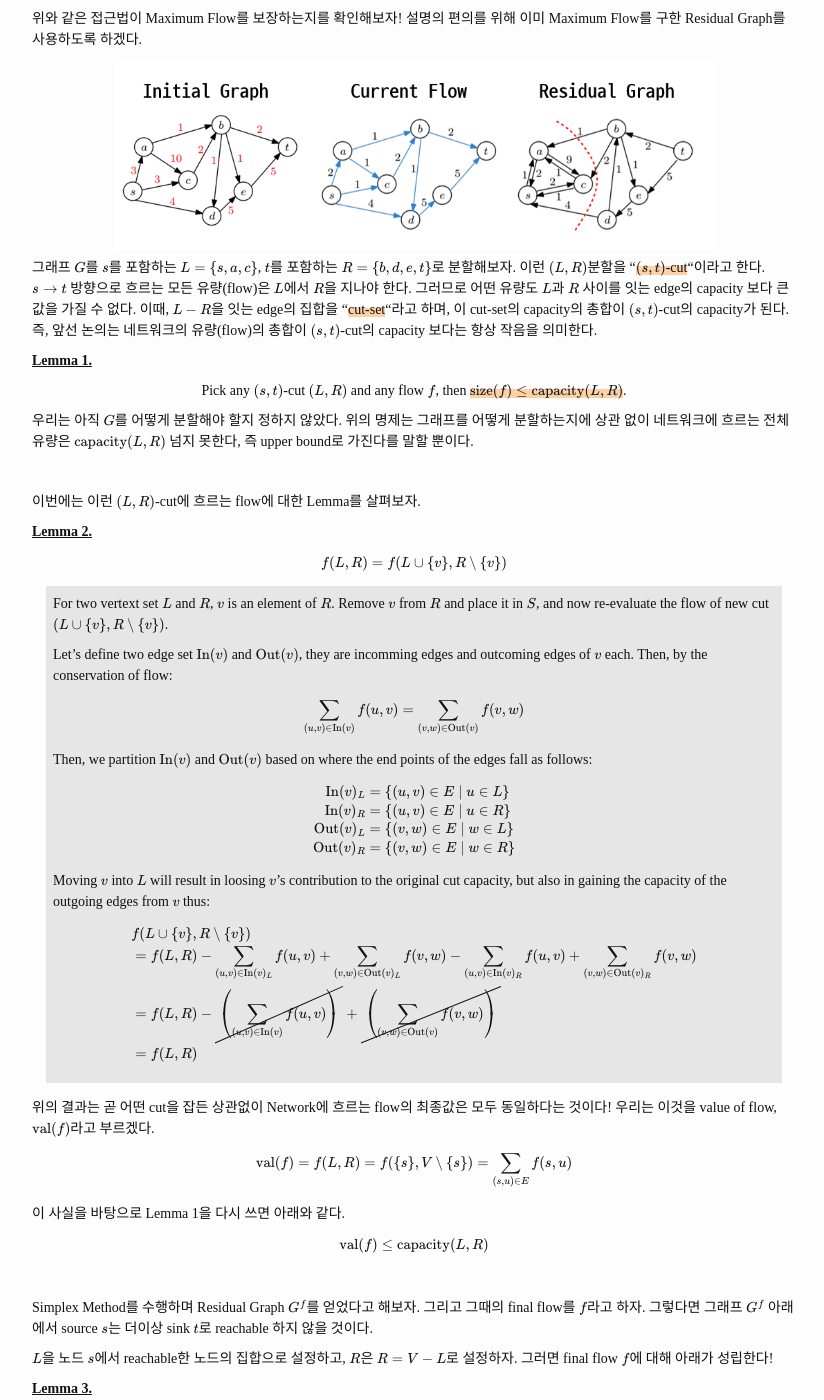
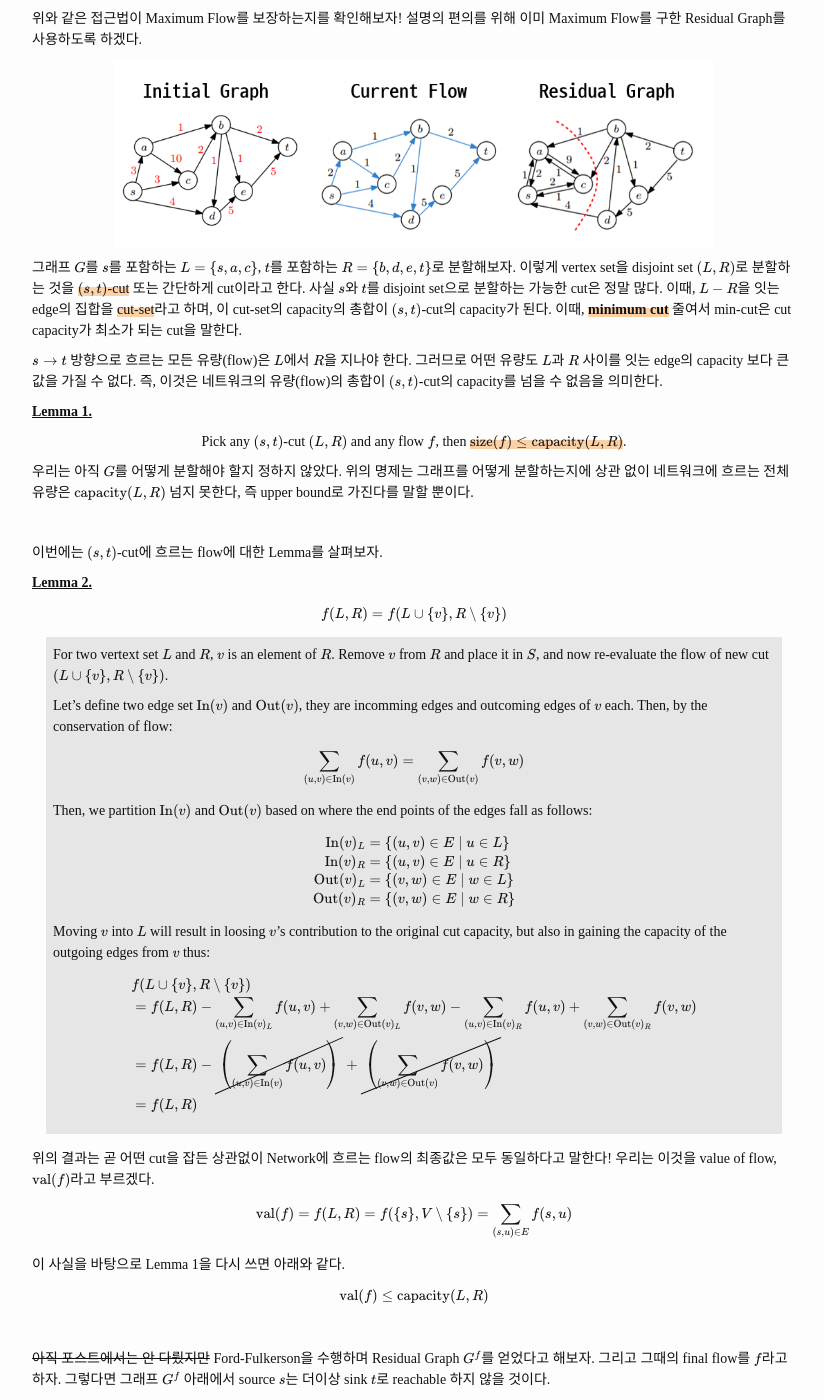
Before and after one commit to BlueHorn07/computer_science, a Jekyll site: the page built from _posts/algorithm/2021-07-16-network-flow.md, in a window 1280 px wide and 1400 px high, scrolled down 2029 px. Shown: the whole window, without its empty margins (226-1050 px from the left). Built offline with Jekyll 4.4.1, drawn with Linux system fonts in a browser that asks for light colours; nearby versions of some CDN libraries; some web fonts are replaced; some of the changed text lies outside the part shown.

Commit message:
update posts

```diff
--- a/_posts/algorithm/2021-07-16-network-flow.md
+++ b/_posts/algorithm/2021-07-16-network-flow.md
@@ -107,7 +107,9 @@ $$
   <img src="{{ "/images/algorithm/network-flow-3.png" | relative_url }}" width="600px">
 </div>
 
-그래프 $G$를 $s$를 포함하는 $L = \\{ s, a, c\\}$, $t$를 포함하는 $R=\\{ b, d, e, t\\}$로 분할해보자. 이런 $(L, R)$분할을 "<span class="half_HL">$(s, t)$-cut</span>"이라고 한다. $s \rightarrow t$ 방향으로 흐르는 모든 유량(flow)은 $L$에서 $R$을 지나야 한다. 그러므로 어떤 유량도 $L$과 $R$ 사이를 잇는 edge의 capacity 보다 큰 값을 가질 수 없다. 이때, $L-R$을 잇는 edge의 집합을 "<span class="half_HL">cut-set</span>"라고 하며, 이 cut-set의 capacity의 총합이 $(s, t)$-cut의 capacity가 된다. 즉, 앞선 논의는 네트워크의 유량(flow)의 총합이 $(s, t)$-cut의 capacity 보다는 항상 작음을 의미한다.
+그래프 $G$를 $s$를 포함하는 $L = \\{ s, a, c\\}$, $t$를 포함하는 $R=\\{ b, d, e, t\\}$로 분할해보자. 이렇게 vertex set을 disjoint set $(L, R)$로 분할하는 것을 <span class="half_HL">$(s, t)$-cut</span> 또는 간단하게 cut이라고 한다. 사실 $s$와 $t$를 disjoint set으로 분할하는 가능한 cut은 정말 많다. 이때, $L-R$을 잇는 edge의 집합을 <span class="half_HL">cut-set</span>라고 하며, 이 cut-set의 capacity의 총합이 $(s, t)$-cut의 capacity가 된다. 이때, **<span class="half_HL">minimum cut</span>** 줄여서 min-cut은 cut capacity가 최소가 되는 cut을 말한다.
+
+$s \rightarrow t$ 방향으로 흐르는 모든 유량(flow)은 $L$에서 $R$을 지나야 한다. 그러므로 어떤 유량도 $L$과 $R$ 사이를 잇는 edge의 capacity 보다 큰 값을 가질 수 없다.  즉, 이것은 네트워크의 유량(flow)의 총합이 $(s, t)$-cut의 capacity를 넘을 수 없음을 의미한다.
 
 <span class="statement-title">Lemma 1.</span><br>
 
@@ -121,7 +123,7 @@ Pick any $(s, t)$-cut $(L, R)$ and any flow $f$, then <span class="half_HL">$\te
 
 <br/>
 
-이번에는 이런 $(L, R)$-cut에 흐르는 flow에 대한 Lemma를 살펴보자.
+이번에는 $(s, t)$-cut에 흐르는 flow에 대한 Lemma를 살펴보자.
 
 <span class="statement-title">Lemma 2.</span><br>
 
@@ -163,7 +165,7 @@ $$
 
 </div>
 
-위의 결과는 곧 어떤 cut을 잡든 상관없이 Network에 흐르는 flow의 최종값은 모두 동일하다는 것이다! 우리는 이것을 value of flow, $\text{val}(f)$라고 부르겠다.
+위의 결과는 곧 어떤 cut을 잡든 상관없이 Network에 흐르는 flow의 최종값은 모두 동일하다고 말한다! 우리는 이것을 value of flow, $\text{val}(f)$라고 부르겠다.
 
 $$
 \text{val}(f) = f(L, R) = f(\{s\}, V \setminus \{s\}) = \sum_{(s, u) \in E} f(s, u)
@@ -177,13 +179,13 @@ $$
 
 <br/>
 
-Simplex Method를 수행하며 Residual Graph $G^f$를 얻었다고 해보자. 그리고 그때의 final flow를 $f$라고 하자. 그렇다면 그래프 $G^f$ 아래에서 source $s$는 더이상 sink $t$로 reachable 하지 않을 것이다.
+~~아직 포스트에서는 안 다뤘지만~~ Ford-Fulkerson을 수행하며 Residual Graph $G^f$를 얻었다고 해보자. 그리고 그때의 final flow를 $f$라고 하자. 그렇다면 그래프 $G^f$ 아래에서 source $s$는 더이상 sink $t$로 reachable 하지 않을 것이다.
 
 $L$을 노드 $s$에서 reachable한 노드의 집합으로 설정하고, $R$은 $R = V - L$로 설정하자. 그러면 final flow $f$에 대해 아래가 성립한다!
 
 <span class="statement-title">Lemma 3.</span><br>
 
-For the residual graph $G^f$ driven by the simple method, the following holds
+For the residual graph $G^f$ driven by Ford-Fulkerson(simplex method), the following holds
 
 $$
 \text{size}(f) = \text{capacity}(L, R)
@@ -195,13 +197,13 @@ $$
   <img src="{{ "/images/algorithm/network-flow-4.png" | relative_url }}" width="500px">
 </div>
 
-Simplex Method로부터 유래되는 $(L, R)$ 분할에 대해 $\text{size}(f) = \text{capacity}(L, R)$가 성립함을 증명해보자.
+Ford-Fulkerson으로 유도되는 $(L, R)$ 분할에 대해 $\text{size}(f) = \text{capacity}(L, R)$가 성립함을 증명해보자.
 
-먼저 $L \rightarrow R$ 방향의 edge들을 살펴보자. 이런 edge에 대해서는 $f_e = c_e$로 full capacity 만큼의 flow가 흐르게 된다. ($f_e \ne c_e$라면 flow를 더 흘려보낼 수 있기 때문에 final flow라는 가정을 위배한다.)
+먼저 $G^f$의 $L \rightarrow R$ 방향의 edge들을 살펴보자. 이런 edge에 대해서는 $f_e = c_e$로 full capacity 만큼의 flow가 흐른다. ($f_e \ne c_e$라면 flow를 더 흘려보낼 수 있기 때문에 final flow라는 가정을 위배한다.)
 
-다음으로 $L \leftarrow R$ 방향의 edge들을 살펴보자. 이런 edge에 대해서는 flow가 전혀 흐르지 않는 $f_{e'} = 0$이 된다. (만약 $f_{e'} \ne 0$라면 $f_{e'}$ 만큼 반대 방향으로 capacity가 생긴다. 이것을 따라 flow를 더 흘려보낼 수 있기 때문에 final flow 가정을 위배한다.)
+다음으로 $G^f$의 $L \leftarrow R$ 방향의 edge들을 살펴보자. 이런 edge에 대해서는 flow가 전혀 흐르지 않는 $f_{e'} = 0$이 된다. (만약 $f_{e'} \ne 0$라면 $f_{e'}$ 만큼 반대 방향으로 capacity가 생긴다. 이것을 따라 flow를 더 흘려보낼 수 있기 때문에 final flow 가정을 위배한다.)
 
-따라서, Simple Method로부터 유래되는 $(L, R)$ 분할 아래에서는 $\text{size}(f)$가 정확히 $L \rightarrow R$ 방향의 capacity 만큼 흐르게 된다! $\blacksquare$
+따라서, Ford-Fulkerson으로 유래되는 $(L, R)$ 분할 아래에서는 $\text{size}(f)$가 정확히 $L \rightarrow R$ 방향의 capacity 만큼 흐른다! $\blacksquare$
 
 </div>
 
@@ -257,7 +259,7 @@ $\blacksquare$
 
 </div>
 
-이렇게 Residual Graph $G^f$를 구축하며 Maximum Flow를 찾는 알고리즘으로 \<Ford-Fulkerson Algorithm\>과 \<Edmonds-Karp Algorithm\>이 있는데 위의 \<**MFMC Theorem**\>은 $(2) \implies (1)$을 보장하기 때문에 Residual Graph $G^f$ 아래에 augmenting path가 더이상 없는 그때 Maximum Flow를 얻을 수 있게 된다.
+이렇게 Residual Graph $G^f$를 구축하며 Maximum Flow를 찾는 알고리즘으로 \<Ford-Fulkerson Algorithm\>과 \<Edmonds-Karp Algorithm\>이 있는데 위의 \<**MFMC Theorem**\>은 $(2) \implies (1)$을 보장하기 때문에 Residual Graph $G^f$에서 augmenting path가 더이상 없는 그때 Maximum Flow를 얻을 수 있게 된다.
 
 <hr/>
 
```
Also changed, not shown: other parts of _posts/algorithm/2021-07-16-network-flow.md (+1 -1 lines), _posts/problem-solving/2021-11-01-problem-solving.md (+4 -0 lines).
